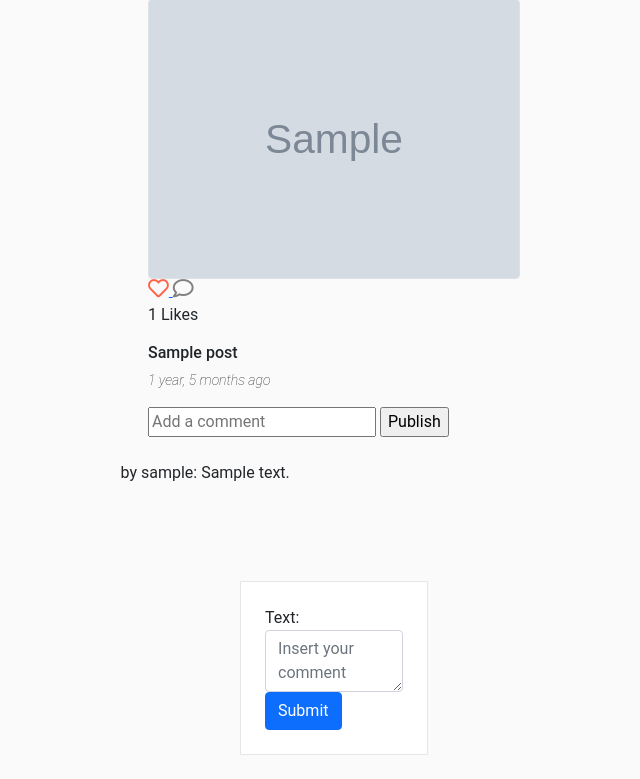
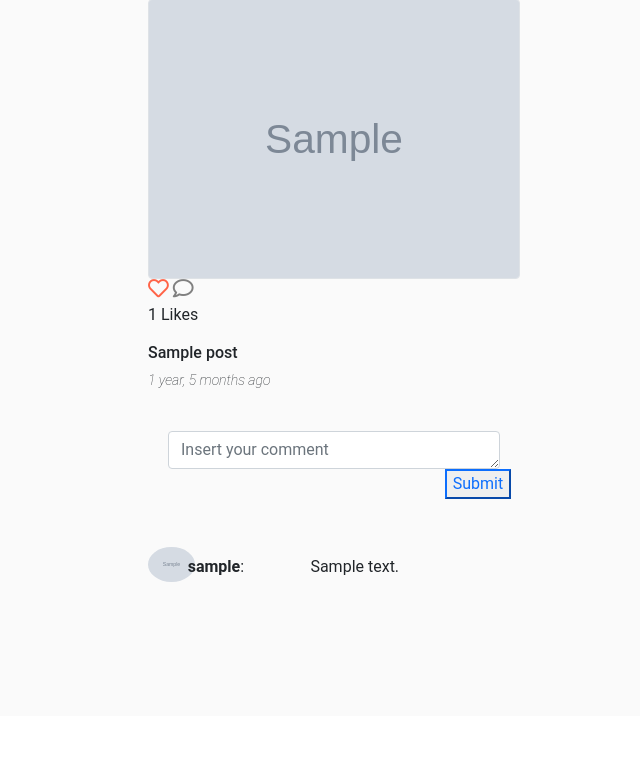
Before and after one commit to Jodaviro/django_instagram_clon, a Django app: page /post/1/comment/create/ in a window 1280 px wide. Shown: the part 132-911 px from the top of the page, without its empty margins (306-946 px from the left). After the commit the page ends 714 px from the top, so only its background shows below. Run offline with Django 3.2, Linux system fonts and the light colour scheme; tables that the repository leaves empty hold one stand-in row (values such as "Sample post"); grey boxes marked "Sample" are stand-in pictures; some libraries are stand-ins or nearby versions.

Commit message:
templates improvement

```diff
--- a/posts/forms.py
+++ b/posts/forms.py
@@ -2,7 +2,7 @@
 # django
 from django.forms import ModelForm
 from posts.models import Post, Comment
-from django.forms.widgets import FileInput, Select, NumberInput, Textarea
+from django.forms.widgets import FileInput, Textarea
 
 # forms
 
@@ -27,10 +27,10 @@ class CommentForm(ModelForm):
         exclude= ['user', 'likes', 'profile', 'post']
         widgets={'text': Textarea(attrs={
             'class': 'form-control',
-            'cols': 1,
-            'rows': 2,
+            'cols' : 1,
+            'rows': 1,
             'placeholder': 'Insert your comment',
             'required': True,
-            'label': False,
+            'labels': False,
         }),
         }
--- a/posts/views.py
+++ b/posts/views.py
@@ -9,6 +9,7 @@ from django.shortcuts import redirect, render
 from django.shortcuts import get_object_or_404
 from django.contrib.auth.decorators import login_required
 from django.http import HttpResponseRedirect, HttpResponse
+
 #forms
 from posts.forms import PostForm, CommentForm
 
@@ -80,7 +81,7 @@ class CreatePostView(LoginRequiredMixin, CreateView):
 
     def form_valid(self, form):
         """creates a form instance
-         with hidden user and profile values"""
+         for hidden user and profile fields"""
         form.instance.user = self.request.user
         form.instance.profile = self.request.user.profile
         return super().form_valid(form)
@@ -90,11 +91,9 @@ class CreatePostView(LoginRequiredMixin, CreateView):
         return reverse('posts:detail', kwargs={'pk': pk})
 
 
-
-
-
 class PostCreateCommentView(PostDetailView, FormMixin ,LoginRequiredMixin):
-    """Comment Create View"""
+    """Comment Create View inherits from PostDetailView
+    so in order to display CommentForm it was required to add FormMixin class """
     form_class = CommentForm
     template_name = 'posts/comments.html'
 
@@ -111,11 +110,10 @@ class PostCreateCommentView(PostDetailView, FormMixin ,LoginRequiredMixin):
         form = self.get_form()
 
         """creates a form instance
-         with hidden user and profile, and post values"""
+         for hidden user, profile, and post fields"""
         form.instance.post= self.object
         form.instance.user= self.request.user
         form.instance.profile = self.request.user.profile
-
 
         if form.is_valid():
             form.save()
@@ -125,4 +123,4 @@ class PostCreateCommentView(PostDetailView, FormMixin ,LoginRequiredMixin):
 
     def get_success_url(self):
         pk = self.object.pk
-        return reverse('posts:detail', kwargs={'pk': pk})
+        return reverse('posts:create_comment', kwargs={'pk': pk})
--- a/static/css/900pixels.css
+++ b/static/css/900pixels.css
@@ -23,7 +23,7 @@
     height: 5rem;
 }
 
-.media img, h5{
+.media img, h5, p{
     height: 5rem;
     font-size: 3rem;
 }
@@ -49,6 +49,7 @@
     border: 1px solid rgba(0,0,0,.0975);
     border-radius: 1px;
     margin-top: 6em;
+    width: 50rem;
 }
 
 #user-posts #post-thumb {
@@ -86,3 +87,11 @@
 .fw-lighter > p, a{
     font-size: 1.5rem;
 }
+
+.text{
+    font-size: 3rem;
+}
+
+.comment{
+    top: 6rem;
+}
--- a/static/css/main.css
+++ b/static/css/main.css
@@ -76,3 +76,11 @@ html, body {
 #profilepic{
     object-fit: contain;
 }
+
+.comment{
+    top: 39px;
+}
+
+a{
+    text-decoration: none;
+}
--- a/templates/posts/comments.html
+++ b/templates/posts/comments.html
@@ -5,31 +5,73 @@
 
 
 {% block head_content %}
-    <title>Comments</title>
+<title>Comments</title>
 {% endblock %}
 
 
 {% block container %}
 {% include 'posts/post.html'%}
-<div class="row justify-content-md-center">
-        <div class="col-5 p-4">
-            {% for comment in comments %}
-                {{comment}}
-            {% endfor %}
-    <div class="row justify-content-md-center">
-        <div class="col-5 p-4" id="profile-box">
 
-            <div class="form-group">
-                <form method="POST" action="{% url 'posts:create_comment' pk=post.pk %}">
-                    {% csrf_token %}
+<!-- form comment field -->
+<div class="comment row d-flex justify-content-lg-center mb-4 sticky-top">
+  <div class="col-lg-4 p-4">
 
-                    {{ form }}
+    <div class="form-floating" >
+      <form method="POST" action="{% url 'posts:create_comment' pk=post.pk %}">
+        {% csrf_token %}
+          {{ form.text }}
+        <input class="btn-outline-primary offset-10" type="submit" value="Submit">
+      </form>
+    </div>
+  </div>
+</div>
+<!-- /form comment field -->
 
-                    <input class="btn btn-primary" type="submit" value="Submit">
-                </form>
-            </div>
+<!-- comments -->
+{% for comment in comments %}
+  <div class="row justify-content-lg-center">
+    <div class="col-lg-5">
+      <div class="row mb-2 mb-lg-3">
+
+        <!-- user profile picture thumbnail -->
+        <div class=" media col-lg-1 offset-lg-1">
+          {% if comment.profile.picture %}
+            <a href="{% url 'users:detail' username=post.profile.user.username %}">
+              <img height="35" class="mr-3 rounded-circle" src="{{ comment.profile.picture.url }}"
+                alt="{{ post.user.get_full_name }}"
+              >
+            </a>
+
+          {% else %}
+            <a href="{% url 'users:detail' username=post.profile.user.username %}">
+              <img height="35" class="mr-3 rounded-circle" src="{% static 'img/default-profile.png' %}"
+                alt="{{ post.user.get_full_name }}" id="profilepic"
+              >
+            </a>
+          {% endif%}
         </div>
+        <!-- /user profile picture thumbnail -->
+
+
+        <!-- username -->
+        <div class="col-lg-3 pt-lg-2  text">
+          <strong>{{comment.user.username}}</strong>:
+        </div>
+
+
+        <!-- comment -->
+        <div class="col text ms-lg-1 mb-3 pt-lg-2">
+          {{comment.text}}
+        </div>
+
+
+      </div>
     </div>
-</div>
+  </div>
+  <!-- comments -->
+{% endfor %}
 
-{% endblock %}
+
+
+
+  {% endblock %}
--- a/templates/posts/post.html
+++ b/templates/posts/post.html
@@ -85,12 +85,5 @@
 	</a>
 	{% endif %}
 
-	{% if request.path != '/' %}
-	<form method="GET" action="{% url 'posts:create_comment' pk=post.pk %}">
-		{% csrf_token %}
-		<input type="text" name="text" placeholder="Add a comment">
-		<input type="submit" value="Publish">
-	</form>
-	{% endif %}
 
 </div>
```
Also changed, not shown: templates/posts/detail.html (+0 -7 lines), templates/posts/post_confirm_delete.html (+25 -5 lines), templates/users/followers.html (+14 -14 lines), templates/users/following.html (+15 -6 lines).
